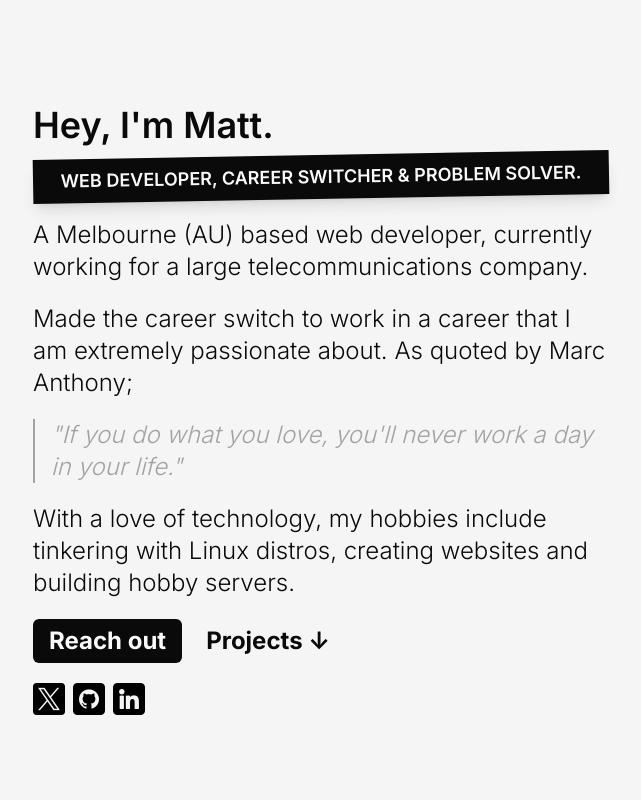
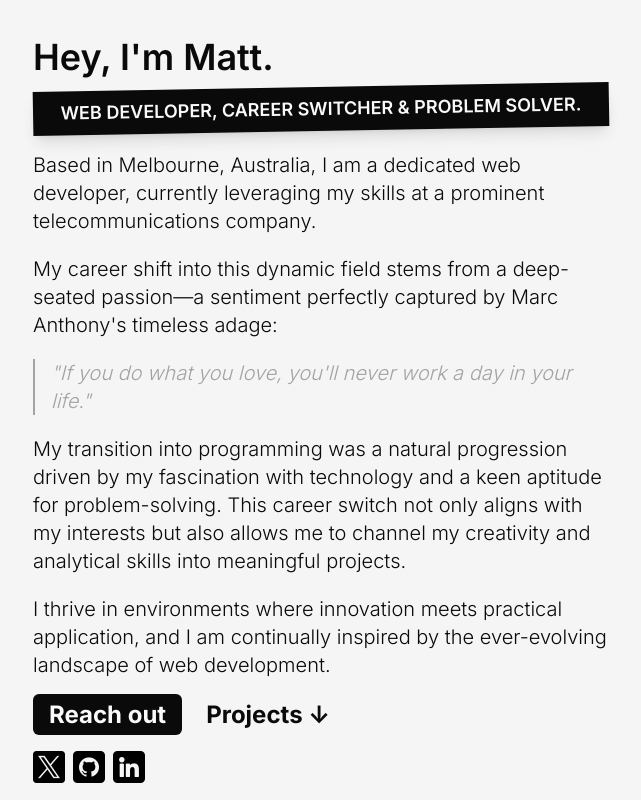
Before and after one commit to mattgrah-am/portfolio-v4, a Next.js app: page / in a window 1280 px wide. Shown: the top 800 px of the page, without its empty margins (319-960 px from the left). Built offline with nearby package versions, Linux system fonts and the light colour scheme.

Commit message:
update about add email address

```diff
--- a/components/About.tsx
+++ b/components/About.tsx
@@ -2,7 +2,7 @@ import SocialIcons from "./SocialIcons";
 
 const About = () => (
   <section
-    className="mx-auto grid h-screen max-w-xl place-items-center px-4 md:px-0"
+    className="mx-auto grid max-w-xl place-items-center px-4 md:h-screen md:px-0"
     id="about"
   >
     <div className="w-full">
@@ -10,28 +10,39 @@ const About = () => (
       <div className="mb-5 -rotate-1 bg-neutral-950 px-4 py-2 text-center text-base font-semibold uppercase text-neutral-50 shadow-lg md:text-lg">
         Web Developer, career switcher & problem solver.
       </div>
-      <h2 className="font-light">
-        A Melbourne (AU) based web developer, currently working for a large
-        telecommunications company.
-      </h2>
-
-      <p className="h2 font-light">
-        Made the career switch to work in a career that I am extremely
-        passionate about. As quoted by Marc Anthony;{" "}
+      <p className="h3 font-light">
+        Based in Melbourne, Australia, I am a dedicated web developer, currently
+        leveraging my skills at a prominent telecommunications company.
       </p>
 
-      <blockquote className="h2 border-l-2 border-neutral-400 pl-4 font-light italic text-neutral-400">
+      <p className="h3 font-light">
+        My career shift into this dynamic field stems from a deep-seated
+        passion—a sentiment perfectly captured by Marc Anthony&apos;s timeless
+        adage:
+      </p>
+
+      <blockquote className="h3 border-l-2 border-neutral-400 pl-4 font-light italic text-neutral-400">
         &quot;If you do what you love, you&apos;ll never work a day in your
         life.&quot;
       </blockquote>
 
-      <p className="h2 mb-5 font-light">
-        With a love of technology, my hobbies include tinkering with Linux
-        distros, creating websites and building hobby servers.
+      <p className="h3 mb-5 font-light">
+        My transition into programming was a natural progression driven by my
+        fascination with technology and a keen aptitude for problem-solving.
+        This career switch not only aligns with my interests but also allows me
+        to channel my creativity and analytical skills into meaningful projects.
       </p>
-      <button className="mr-6 min-w-24 rounded-md bg-neutral-950 px-4 py-1.5 text-xl font-bold text-neutral-50 transition duration-200 hover:blur-[1px] md:text-2xl">
+      <p className="h3 mb-5 font-light">
+        I thrive in environments where innovation meets practical application,
+        and I am continually inspired by the ever-evolving landscape of web
+        development.
+      </p>
+      <a
+        href="mailto:%69%61%6D%40%6D%61%74%74%67%72%61%68%2E%61%6D?subject=Message from matg.dev website"
+        className="mr-6 mt-5 min-w-24 rounded-md bg-neutral-950 px-4 py-1.5 text-xl font-bold text-neutral-50 transition duration-200 hover:blur-[1px] md:text-2xl"
+      >
         Reach out
-      </button>
+      </a>
       <a
         href="#projects"
         className="text-xl font-bold text-neutral-950 transition duration-200 hover:blur-[1px] md:text-2xl"
--- a/components/History.tsx
+++ b/components/History.tsx
@@ -35,10 +35,10 @@ const historyData: Project[] = [
 ];
 
 const History = () => (
-  <section className="mx-auto mt-10 max-w-xl px-4 md:px-0" id="projects">
+  <section className="mx-auto mt-10 max-w-xl" id="projects">
     <div className="w-full">
       <h2 className="h1">History</h2>
-      <ul>
+      <ul className="mb-5">
         {historyData.map((item, idx) => (
           <li
             className="mb-2 flex justify-between border-b border-neutral-400 pb-2"
@@ -73,9 +73,12 @@ const History = () => (
           </li>
         ))}
       </ul>
-      <button className="mr-6 mt-5 min-w-24 rounded-md bg-neutral-950 px-4 py-1.5 text-xl font-bold text-neutral-50 transition duration-200 hover:blur-[1px] md:text-2xl">
+      <a
+        href="mailto:%69%61%6D%40%6D%61%74%74%67%72%61%68%2E%61%6D?subject=Message from matg.dev website"
+        className="mr-6 mt-5 min-w-24 rounded-md bg-neutral-950 px-4 py-1.5 text-xl font-bold text-neutral-50 transition duration-200 hover:blur-[1px] md:text-2xl"
+      >
         Reach out
-      </button>
+      </a>
       <a
         href="#about"
         className="text-xl font-bold text-neutral-950 transition duration-200 hover:blur-[1px] md:text-2xl"
--- a/components/Projects.tsx
+++ b/components/Projects.tsx
@@ -36,7 +36,7 @@ const projectData: Project[] = [
 
 const Projects = () => (
   <section
-    className="mx-auto grid h-screen max-w-xl place-items-center px-4 md:px-0"
+    className="mx-auto my-12 grid max-w-xl place-items-center px-4 md:my-0 md:h-screen md:px-0"
     id="projects"
   >
     <div className="w-full">
```
